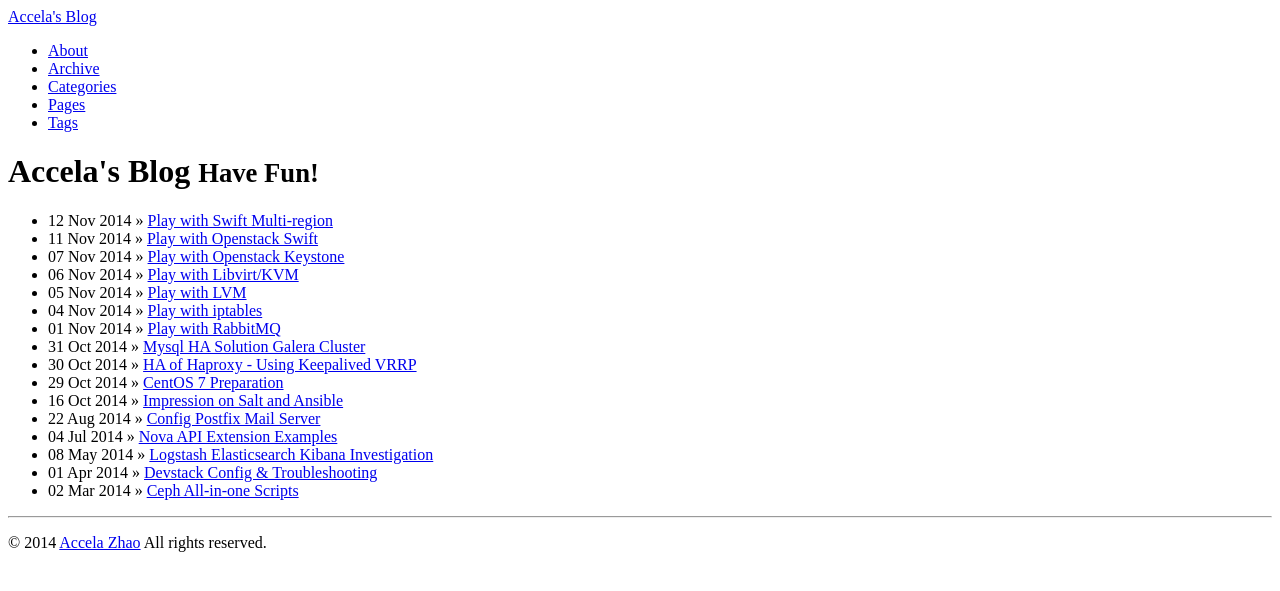
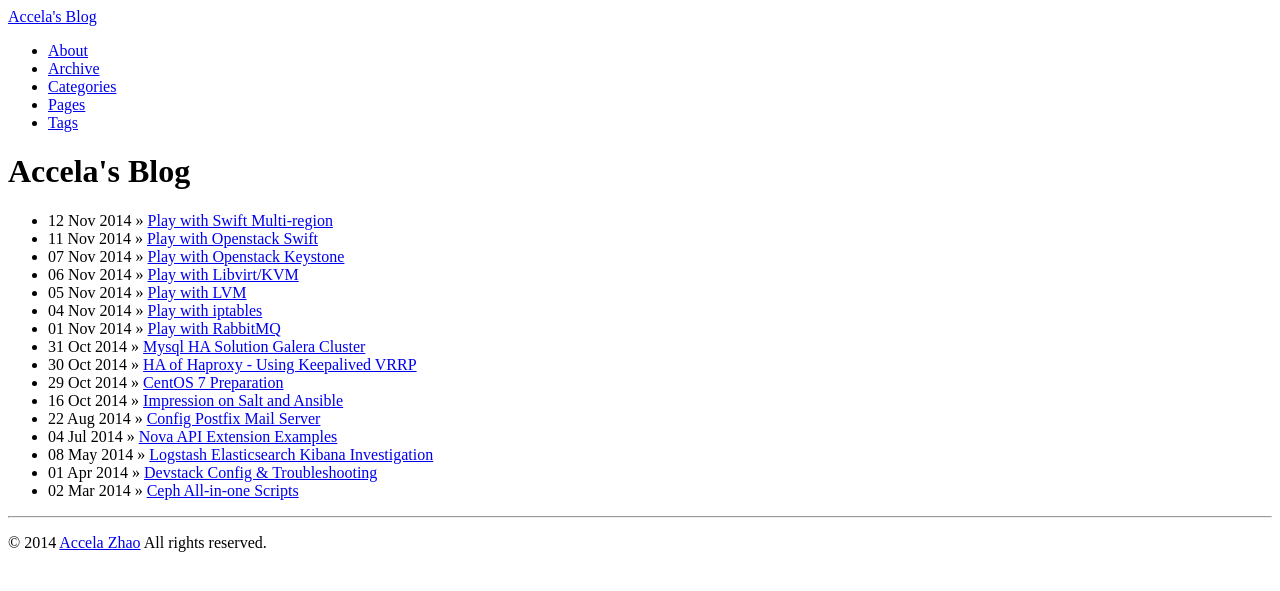
Before and after one commit to accelazh/accelazh.github.io, a Jekyll site: the page built from index.md, in a window 1280 px wide. Shown: the top 591 px of the page. Built offline with Jekyll 4.4.1, drawn with Linux system fonts in a browser that asks for light colours; Markdown is read by kramdown in place of the engine named in the settings; a style sheet for code colours, icons or effects is not loaded.

Commit message:
remove all taglines

```diff
--- a/_includes/themes/twitter/page.html
+++ b/_includes/themes/twitter/page.html
@@ -1,5 +1,5 @@
 <div class="page-header">
-  <h1>{{ page.title }} {% if page.tagline %} <small>{{ page.tagline }}</small>{% endif %}</h1>
+  <h1>{{ page.title }} <!--{% if page.tagline %} <small>{{ page.tagline }}</small>{% endif %}--></h1>
 </div>
 
 <div class="row-fluid">
```
